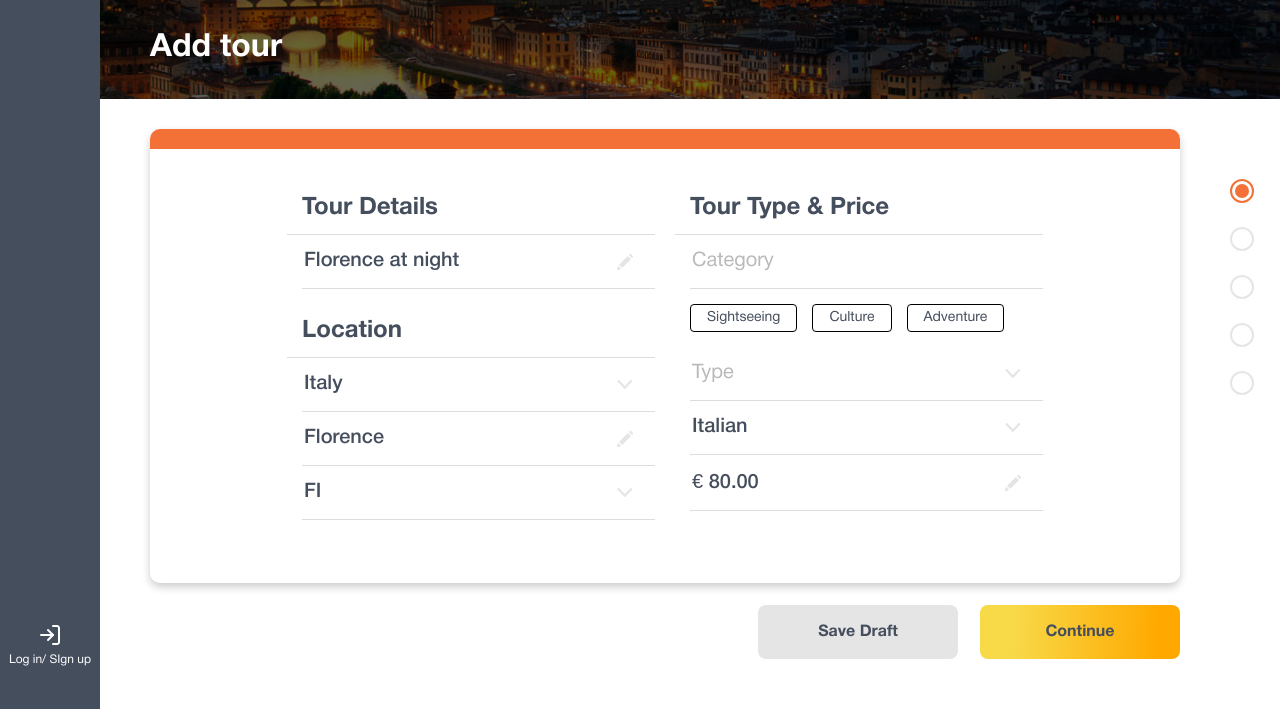
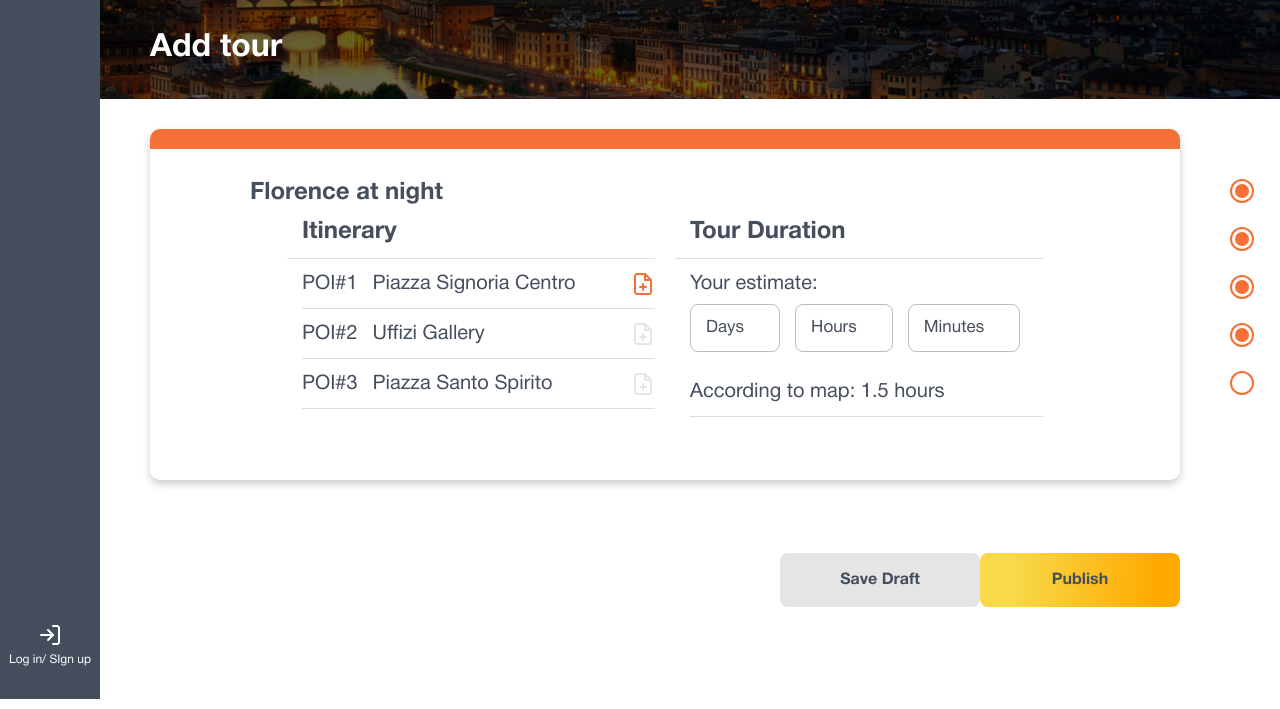
Before and after one commit to juvelist/baffi-ui, a website: page index.html in a window 1280 px wide. Shown: the part 101-810 px from the top of the page. Drawn offline with Linux system fonts and the light colour scheme.

Commit message:
add tour content #5

```diff
--- a/index.html
+++ b/index.html
@@ -733,12 +733,12 @@
         <div class="add-tour__card">
 
 <!--          add tour header-->
-          <div class="add-tour__header" style="display: none">
-            <h3 class="add-tour__card_title"></h3>
+          <div class="add-tour__header">
+            <h3 class="add-tour__title">Florence at night</h3>
           </div>
 
 <!--          add tour content #1-->
-          <div class="add-tour__content">
+          <div class="add-tour__content" style="display: none">
             <div class="add-tour__column">
               <section class="add-tour__section">
                 <h4 class="add-tour__subtitle">Tour Details</h4>
@@ -782,22 +782,48 @@
               </section>
             </div>
           </div>
+
+<!--          add tour content #5-->
+          <div class="add-tour__content">
+            <div class="add-tour__column">
+              <section class="add-tour__section">
+                <h4 class="add-tour__subtitle">Itinerary</h4>
+                <p class="add-tour__item active"><span>POI#1</span>Piazza Signoria Centro</p>
+                <p class="add-tour__item"><span>POI#2</span>Uffizi Gallery</p>
+                <p class="add-tour__item"><span>POI#3</span>Piazza Santo Spirito</p>
+
+              </section>
+            </div>
+            <div class="add-tour__column">
+              <section class="add-tour__section">
+                <h4 class="add-tour__subtitle">Tour Duration</h4>
+
+                <div class="add-tour__estimate">
+                  <p class="add-tour__estimate_text">Your estimate:</p>
+                  <div class="add-tour__estimate_item">Days</div>
+                  <div class="add-tour__estimate_item">Hours</div>
+                  <div class="add-tour__estimate_item">Minutes</div>
+                </div>
+                <p class="add-tour__item-dur">According to map: <span>1.5 hours</span></p>
+              </section>
+            </div>
+          </div>
         </div>
 
 <!--        add tour buttons-->
         <div class="add-tour__btn-wrap">
           <button class="btn-main disabled">Save Draft</button>
-          <button class="btn-main">Continue</button>
+          <button class="btn-main">Publish</button>
         </div>
 
 <!--        add tour steps-->
         <div class="add-tour__steps">
           <ul class="add-tour__steps_list">
             <li class="add-tour__steps_item completed"></li>
-            <li class="add-tour__steps_item"></li>
-            <li class="add-tour__steps_item"></li>
-            <li class="add-tour__steps_item"></li>
-            <li class="add-tour__steps_item"></li>
+            <li class="add-tour__steps_item completed"></li>
+            <li class="add-tour__steps_item completed"></li>
+            <li class="add-tour__steps_item completed"></li>
+            <li class="add-tour__steps_item active"></li>
           </ul>
         </div>
       </div>
--- a/sass/_style.scss
+++ b/sass/_style.scss
@@ -1680,6 +1680,48 @@ body {
     }
   }
 
+  // add tour content #5
+  &__item {
+    background: no-repeat right center url('../img/icons/file-plus.svg');
+    box-shadow: inset 0px -0.5px 0px $colorShadow;
+    color: $colorDark;
+    font: 400 20px helvetica-neue-regular, sans-serif;
+    margin-left: 15px;
+    padding: 15px 45px 15px 0;
+    &.active {
+      background: no-repeat right center url('../img/icons/file-plus-active.svg');
+    }
+    & > span {
+      margin-right: 15px;
+    }
+  }
+  &__estimate {
+    display: flex;
+    flex-wrap: wrap;
+    margin-left: 15px;
+    padding: 15px 0;
+    &_text {
+      flex-basis: 100%;
+      font: 400 20px helvetica-neue-regular, sans-serif;
+      margin-bottom: 10px;
+    }
+    &_item {
+      border: 1px solid $colorShadow;
+      border-radius: 8px;
+      color: $colorDark;
+      font: 400 17px helvetica-neue-regular, sans-serif;
+      padding: 15px 35px 15px 15px;
+      margin-right: 15px;
+    }
+  }
+  &__item-dur {
+    box-shadow: inset 0px -0.5px 0px $colorShadow;
+    color: $colorDark;
+    font: 400 20px helvetica-neue-regular, sans-serif;
+    margin-left: 15px;
+    padding: 15px 45px 15px 0;
+  }
+
   // add tour steps
   &__steps {
     position: absolute;
@@ -1725,13 +1767,17 @@ body {
     justify-content: space-between;
     padding: 0 100px;
   }
+  &__title {
+    color: $colorDark;
+    font: 700 24px helvetica-neue-bold, sans-serif;
+  }
 
   // add tour buttons
   &__btn-wrap {
     display: flex;
     justify-content: flex-end;
     .btn-main {
-      margin-left: 22px;
-    }
-  }
-}
+      margin-bottom: 22px;
+    }
+  }
+}
```
Also changed, not shown: css/app.css, img/icons/file-plus-active.svg (added), img/icons/file-plus.svg (added).
